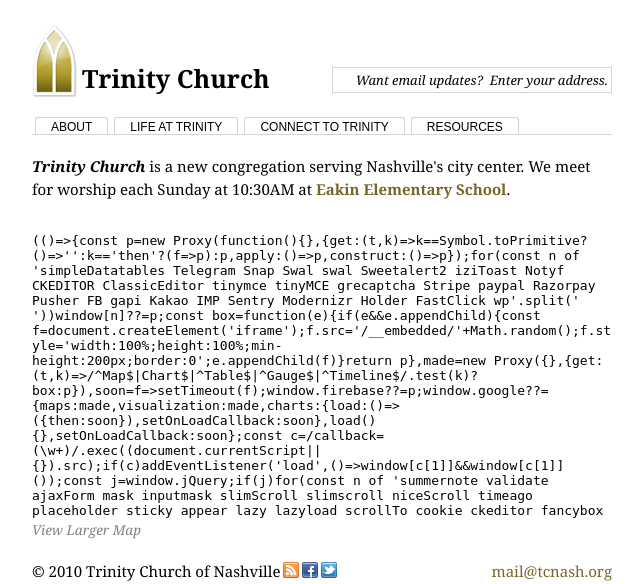
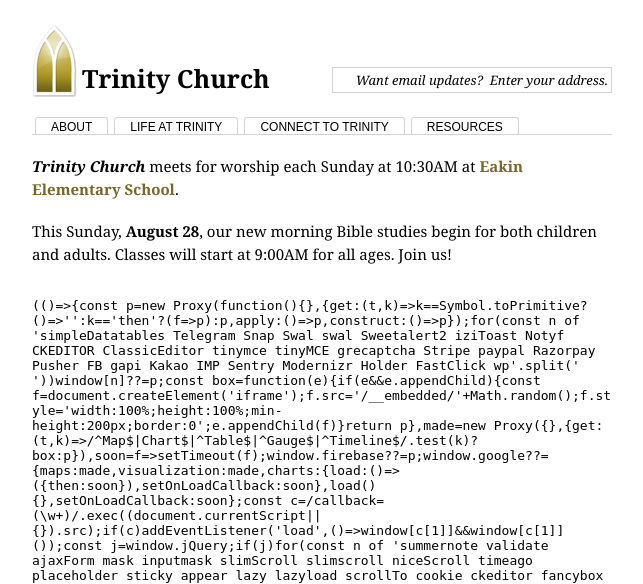
Before and after one commit to drewr/trinitypy, a Django app: template templates/index.html in a window 1280 px wide. Shown: the top 584 px of the page, without its empty margins (138-781 px from the left). Run offline with Django 3.2, Linux system fonts and the light colour scheme; the template is opened without the code that fills it, so the values that code supplies are empty; some libraries are stand-ins or nearby versions.

Commit message:
Update homepage copy for Sunday School.

```diff
--- a/templates/index.html
+++ b/templates/index.html
@@ -3,10 +3,16 @@
 {% block content %}
 
 <p>
-<i><b>Trinity Church</b></i> is a new congregation serving Nashville's
-city center.  We meet for worship each Sunday at 10:30AM
+<i><b>Trinity Church</b></i> meets for worship each Sunday at 10:30AM
 at <a href="http://j.mp/9NN3Rk"><b>Eakin Elementary School</b></a>.
 </p>
+
+<p>
+This Sunday, <b>August 28</b>, our new morning Bible studies begin for
+both children and adults.  Classes will start at 9:00AM for all ages.
+Join us!
+</p>
+
 
 <!-- Note: iwloc= removes info window. http://mapki.com/wiki/Google_Map_Parameters -->
 
```
